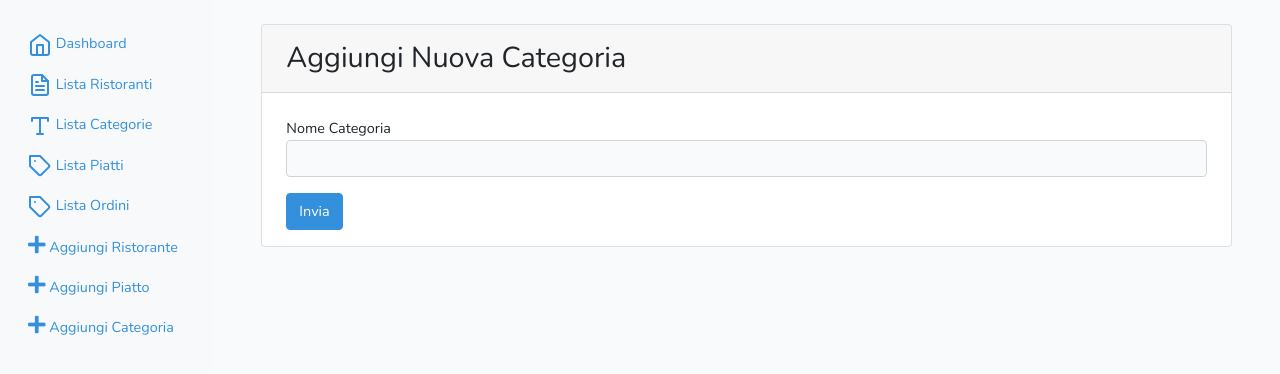
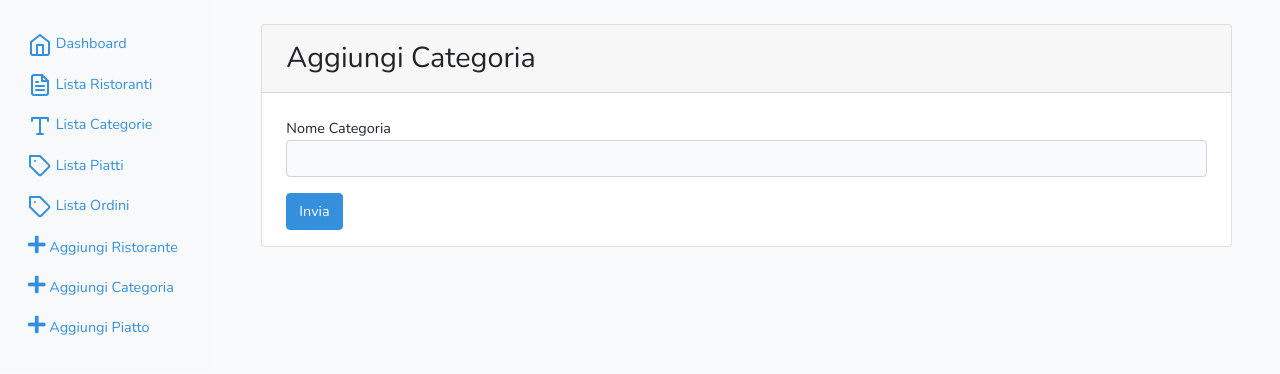
Before and after one commit to VitoMars/proj-deliveboo, a Laravel app: page /admin/categories/create in a window 1280 px wide. Shown: the part 39-413 px from the top of the page. Run offline with Laravel 8, Linux system fonts and the light colour scheme; a user stored in the database is signed in; data comes from the database, SQL or seed files in the repository; style sheets or scripts are compiled from the project's sources.

```diff
--- a/resources/views/admin/categories/create.blade.php
+++ b/resources/views/admin/categories/create.blade.php
@@ -5,7 +5,7 @@
         <div class="col-12 d-flex flex-column">
             <div class="card mb-3">
                 <div class="card-header py-0 px-4">
-                    <h2 class="mt-3 mb-3">Aggiungi Nuova Categoria</h2>
+                    <h2 class="mt-3 mb-3">Aggiungi Categoria</h2>
                 </div>
                 <div class="card-body d-flex flex-column py-3 px-4">
                     <form action="{{ route('admin.categories.store')}}" method="post" enctype="multipart/form-data">
--- a/resources/views/layouts/dashboard.blade.php
+++ b/resources/views/layouts/dashboard.blade.php
@@ -121,17 +121,18 @@
                                 Aggiungi Ristorante
                             </a>
                         </li>
+                        {{-- Aggiungi Categoria --}}
+                        <li class="nav-item">
+                            <a class="nav-link" href="{{ route('admin.categories.create') }}">
+                                <i class="fas fa-plus" style="font-size: 20px"></i>
+                                Aggiungi Categoria
+                            </a>
+                        </li>
                         {{-- Aggiungi Piatto --}}
                         <li class="nav-item">
                             <a class="nav-link" href="{{ route('admin.plates.create') }}">
                                 <i class="fas fa-plus" style="font-size: 20px"></i>
                                 Aggiungi Piatto
-                            </a>
-                        </li>
-                        <li class="nav-item">
-                            <a class="nav-link" href="{{ route('admin.categories.create') }}">
-                                <i class="fas fa-plus" style="font-size: 20px"></i>
-                                Aggiungi Categoria
                             </a>
                         </li>
                     </ul>
```
